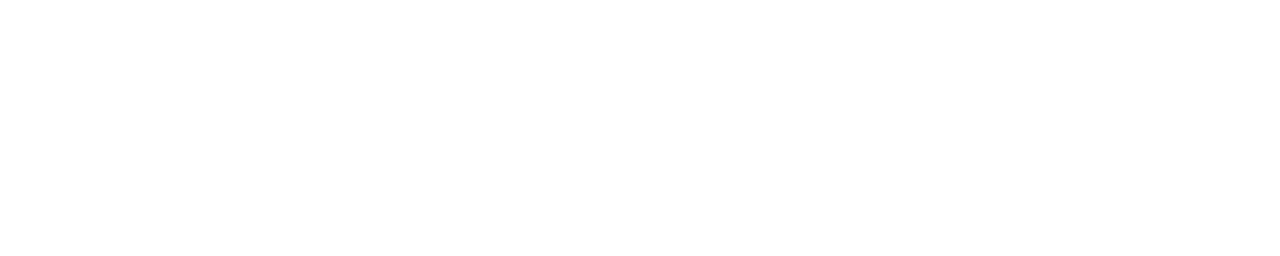
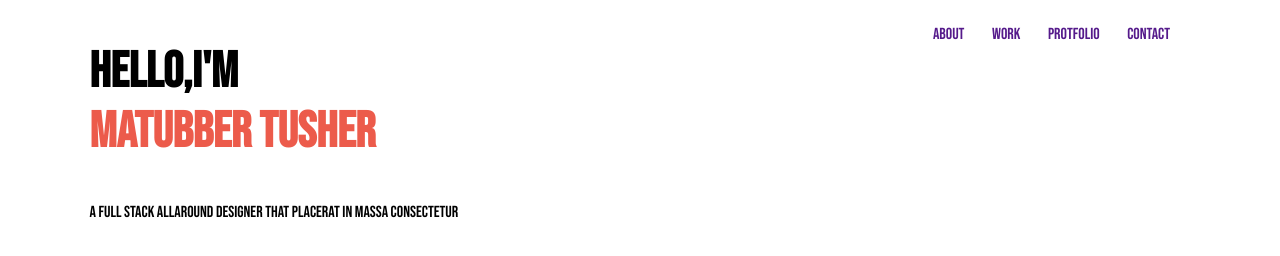
Before and after one commit to Tusher-Matubber01/personal-website-main, a plain HTML site: page index.html in a window 1280 px wide. Drawn offline with Linux system fonts and the light colour scheme.

Commit message:
nav-done

```diff
--- a/index.html
+++ b/index.html
@@ -4,10 +4,28 @@
     <meta charset="UTF-8">
     <meta http-equiv="X-UA-Compatible" content="IE=edge">
     <meta name="viewport" content="width=device-width, initial-scale=1.0">
-    <title>PERSONAL-WEBSITE-Main</title>
+    <link rel="stylesheet" href="style.css">
+    <link rel="preconnect" href="https://fonts.googleapis.com">
+    <link rel="preconnect" href="https://fonts.gstatic.com" crossorigin>
+    <link href="https://fonts.googleapis.com/css2?family=Bebas+Neue&display=swap" rel="stylesheet">
+
+    <title>PERSONAL-WEBSITE-MAIN</title>
 
 </head>
 <body>
-
+    <header>
+        <nav>
+            <a href="" class="navbar">About</a>
+            <a href="" class="navbar">Work</a>
+            <a href="" class="navbar">Protfolio</a>
+            <a href="" class="navbar">Contact</a>
+        </nav>
+    </header>
+    <section>
+        <div class="half-width">
+            <h1>HELLO,I'M <br><span class="name-highlight">MATUBBER TUSHER</span></h1>
+            <p>A full stack allaround designer that placerat in massa consectetur</p>
+        </div>
+    </section>
 </body>
 </html>
--- a/style.css
+++ b/style.css
@@ -0,0 +1,27 @@
+body{
+    font-family: 'Bebas Neue', cursive;
+    margin: 0;
+}
+nav{
+    position: absolute;
+    right: 0;
+    padding: 25px;
+    margin-right: 60px;
+}
+.navbar{
+    text-decoration: none;
+    padding-right: 25px;
+}
+h1{
+    font-size: 50px;
+    font-weight: bold;
+}
+.name-highlight{
+    color:rgb(236, 91, 75);
+}
+.half-width{
+    width: 40%;
+    float: left;
+    margin-left: 5%;
+    padding-left: 2%;
+}
```
Also changed, not shown: 1 other file.
